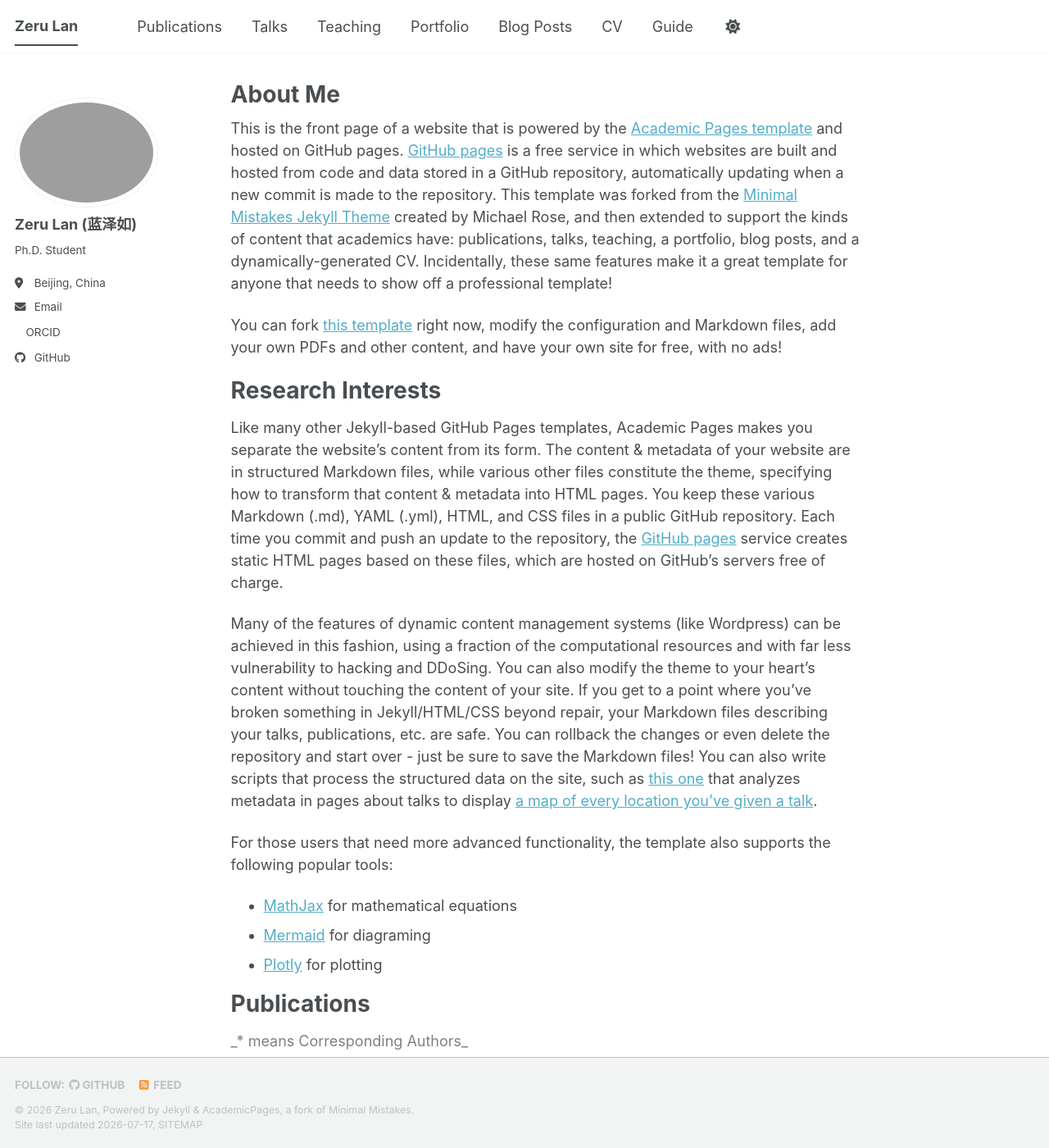
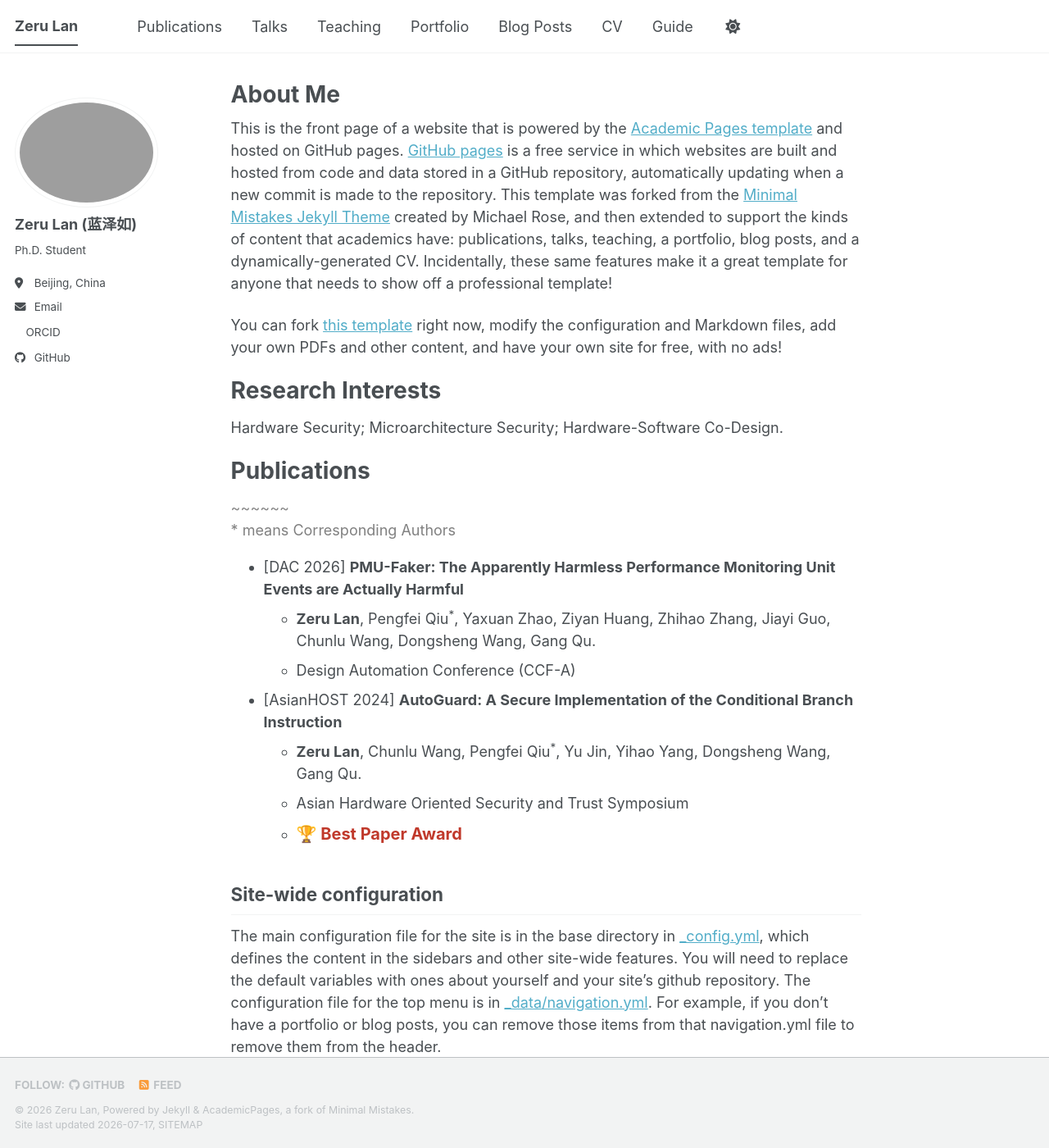
Before and after one commit to LanZeru/LanZeru.github.io, a Jekyll site: the page built from _pages/about.md, in a window 1280 px wide and 1400 px high. Shown: the whole window at 82% size. Built offline with Jekyll 4.4.1, drawn with Linux system fonts in a browser that asks for light colours; a style sheet for code colours, icons or effects is not loaded.

Commit message:
Update about.md

```diff
--- a/_pages/about.md
+++ b/_pages/about.md
@@ -13,18 +13,12 @@ This is the front page of a website that is powered by the [Academic Pages templ
 
 Research Interests
 ======
-Like many other Jekyll-based GitHub Pages templates, Academic Pages makes you separate the website's content from its form. The content & metadata of your website are in structured Markdown files, while various other files constitute the theme, specifying how to transform that content & metadata into HTML pages. You keep these various Markdown (.md), YAML (.yml), HTML, and CSS files in a public GitHub repository. Each time you commit and push an update to the repository, the [GitHub pages](https://pages.github.com/) service creates static HTML pages based on these files, which are hosted on GitHub's servers free of charge.
-
-Many of the features of dynamic content management systems (like Wordpress) can be achieved in this fashion, using a fraction of the computational resources and with far less vulnerability to hacking and DDoSing. You can also modify the theme to your heart's content without touching the content of your site. If you get to a point where you've broken something in Jekyll/HTML/CSS beyond repair, your Markdown files describing your talks, publications, etc. are safe. You can rollback the changes or even delete the repository and start over - just be sure to save the Markdown files! You can also write scripts that process the structured data on the site, such as [this one](https://github.com/academicpages/academicpages.github.io/blob/master/talkmap.ipynb) that analyzes metadata in pages about talks to display [a map of every location you've given a talk](https://academicpages.github.io/talkmap.html).
-
-For those users that need more advanced functionality, the template also supports the following popular tools:
-- [MathJax](https://www.mathjax.org/) for mathematical equations
-- [Mermaid](https://mermaid.js.org/) for diagraming
-- [Plotly](https://plotly.com/javascript/) for plotting
+Hardware Security; Microarchitecture Security; Hardware-Software Co-Design.
 
 Publications
 ======
-<font color=Grey>_* means Corresponding Authors_</font>
+<div style="color:#888;">~~~~~~</div>
+<font color=Grey>* means Corresponding Authors</font>
 - [DAC 2026] **PMU-Faker: The Apparently Harmless Performance Monitoring Unit Events are Actually Harmful**
   - **Zeru Lan**, Pengfei Qiu<sup>*</sup>, Yaxuan Zhao, Ziyan Huang, Zhihao Zhang, Jiayi Guo, Chunlu Wang, Dongsheng Wang, Gang Qu.
   - Design Automation Conference (CCF-A)
```
